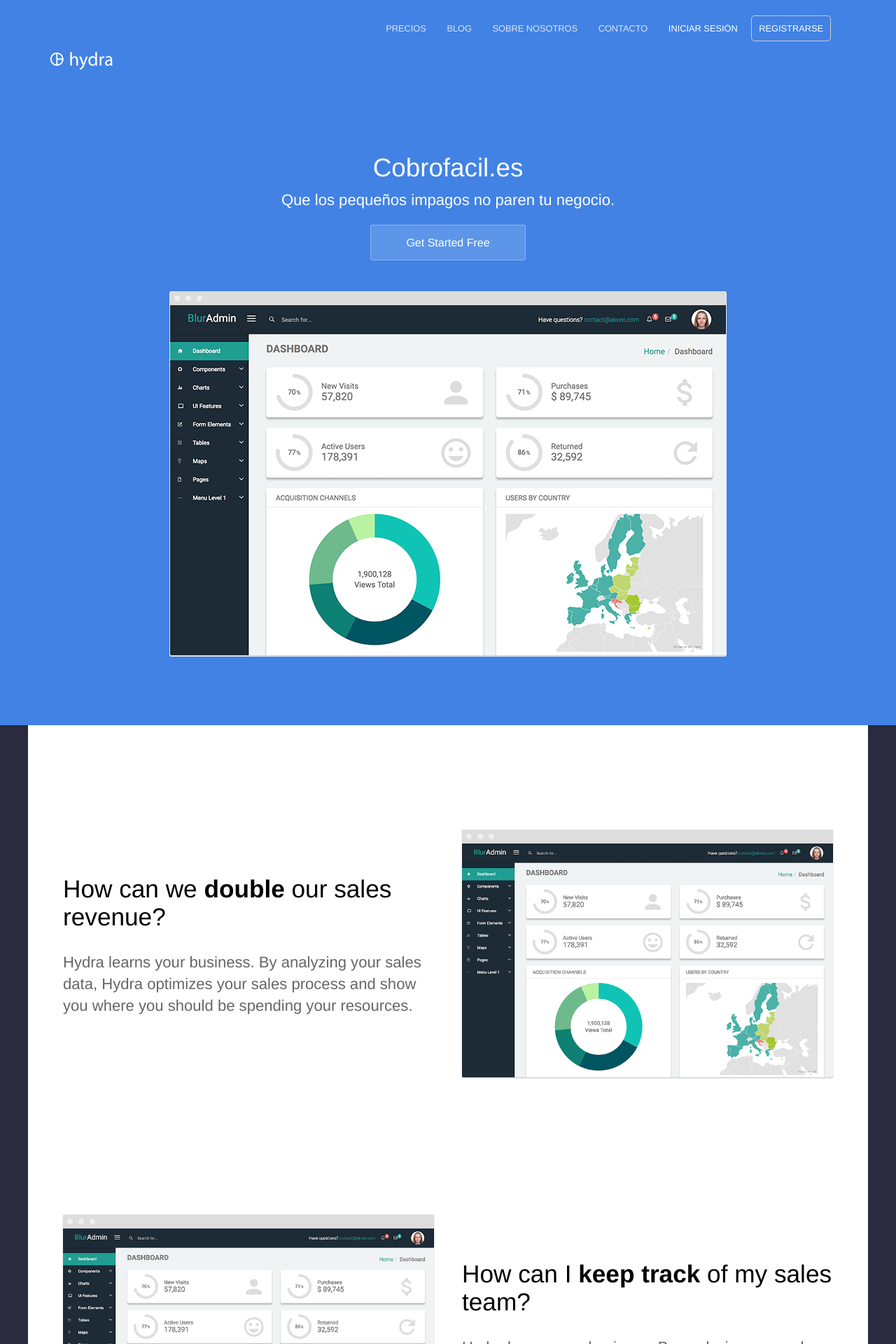
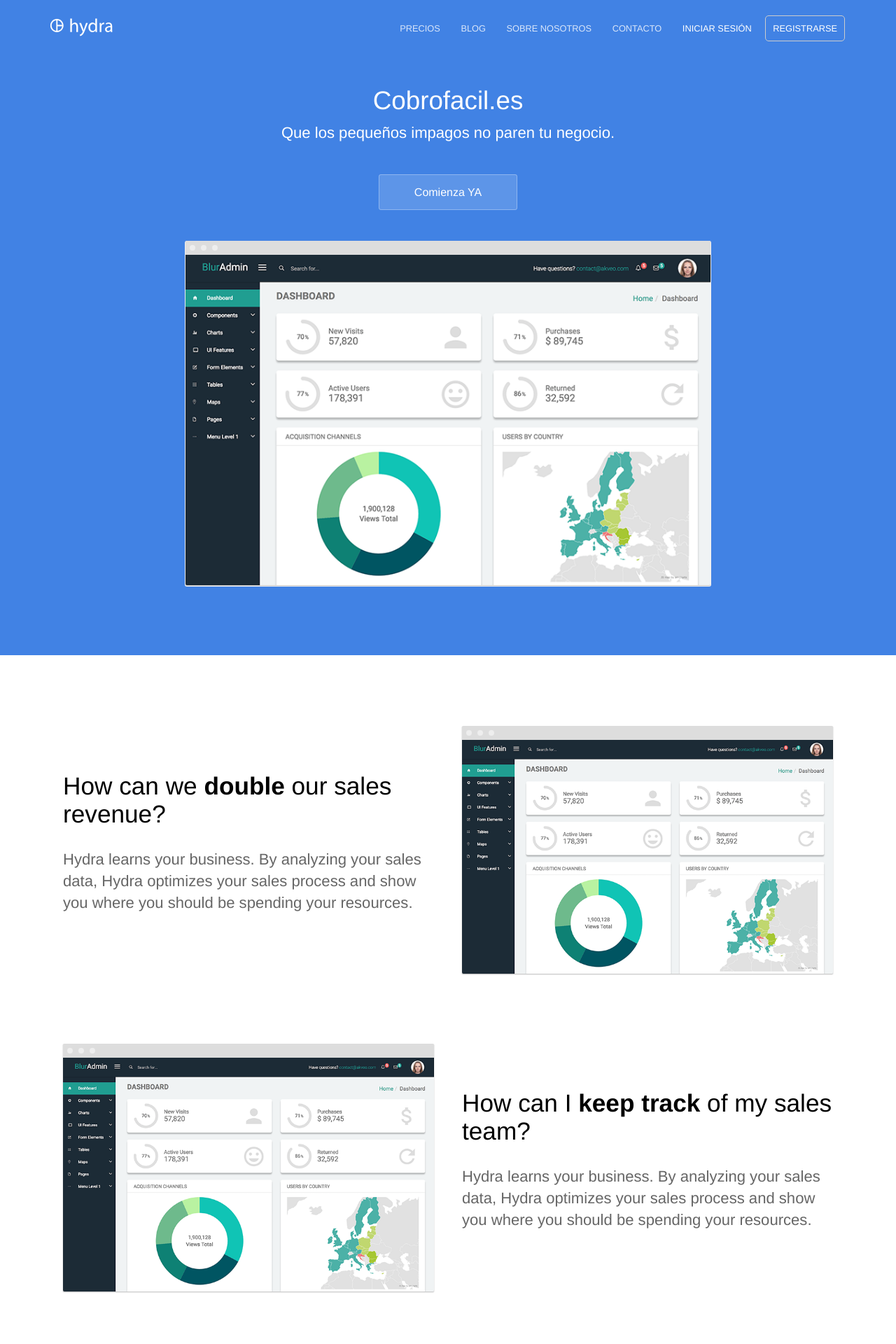
Before and after one commit to streaming10/cobrofacil, a Jekyll site: the page built from index.html, in a window 1280 px wide. Shown: the top 1920 px of the page at 70% size. Built offline with Jekyll 4.4.1, drawn with Linux system fonts in a browser that asks for light colours; some of the changed text lies outside the part shown.

Commit message:
Update index.html

```diff
--- a/index.html
+++ b/index.html
@@ -3,78 +3,11 @@
 description: Que los pequeños impagos no paren tu negocio
 ---
 
-<style>
-  .hero {
-    display: flex;
-    flex-direction: column;
-    align-items: center;
-    text-align: center;
-  }
-
-  .text-container {
-    max-width: 800px;
-  }
-
-  .content {
-    max-width: 1200px;
-    margin: 0 auto;
-  }
-
-  .container {
-    display: flex;
-    flex-wrap: wrap;
-    align-items: center;
-    justify-content: space-between;
-    padding: 3rem 0;
-  }
-
-  .text, .image {
-    flex: 1;
-    padding: 1rem;
-  }
-
-  .testimonial-block {
-    display: flex;
-    flex-direction: column;
-    align-items: center;
-    text-align: center;
-  }
-
-  .bottom-cta {
-    text-align: center;
-    padding: 3rem 0;
-  }
-
-  .button.alt {
-    display: inline-block;
-    margin-top: 1rem;
-  }
-
-  .google-form {
-    display: flex;
-    justify-content: center;
-    align-items: center;
-    padding: 2rem 0;
-  }
-
-  .google-form iframe {
-    max-width: 100%;
-    width: 100%;
-    min-height: 414px;
-  }
-
-  @media (max-width: 767px) {
-    .container {
-      flex-direction: column;
-    }
-  }
-</style>
-
 <section class="hero">
   <div class="text-container">
-    <h1 class="editable">Cobrofacil.es</h1>
+    <h1 class="editable">Cobrofacil.es</strong></h1>
     <p class="subtext editable">Que los pequeños impagos no paren tu negocio.</p>
-    <div class="cta button alt"><a href="{{ site.baseurl }}/contact/">Get Started Free</a></div>
+    <div class="cta button alt"><a href="{{ site.baseurl }}/contact/">Comienza YA</a></div>
     <div>
       <img src="{{ site.baseurl }}/images/dashboard.png" alt="Screenshot" class="screenshot editable" />
     </div>
@@ -124,18 +57,14 @@
 				<div class="square-image"><img src="https://source.unsplash.com/6anudmpILw4/600x400" alt="Jim James" class="editable"></div>
 				<blockquote>
 					<p class="editable">Hydra has shaped the business we have today. We have a repeatable sales process and a strategy to scale our team. I recommend Hydra to any business looking to improve their sales.</p>
-          <p class="editable author">Jim James - CEO of Global Corp.</p>
+					<p class="editable author">Luis Jurado - CEO de Cobrofacil.es</p>
 				</blockquote>
 			</div>
 		</div>
 	</section>
 
 	<section class="bottom-cta">
-    <h2 class="editable"><strong>Improve</strong> your sales process today</h2>
-    <div class="button alt"><a href="#">Get Started Free</a></div>
-
-    <div class="google-form">
-      <iframe src="https://docs.google.com/forms/d/e/1FAIpQLSfr71v7xCoSpBS1l7raARLmNw3RlmBSwrNjhTy2eBIQ7Sf7iQ/viewform?embedded=true" width="640" height="414" frameborder="0" marginheight="0" marginwidth="0">Cargando…</iframe>
-    </div>
+		<h2 class="editable"><strong>Recupera</strong> tu dinero ahoray</h2>
+		<div class="button alt"><a href="#">Rellena nuestro formulario</a></div>
 	</section>
 </div>
```
Lines whose indentation alone changed are shown as unchanged.
